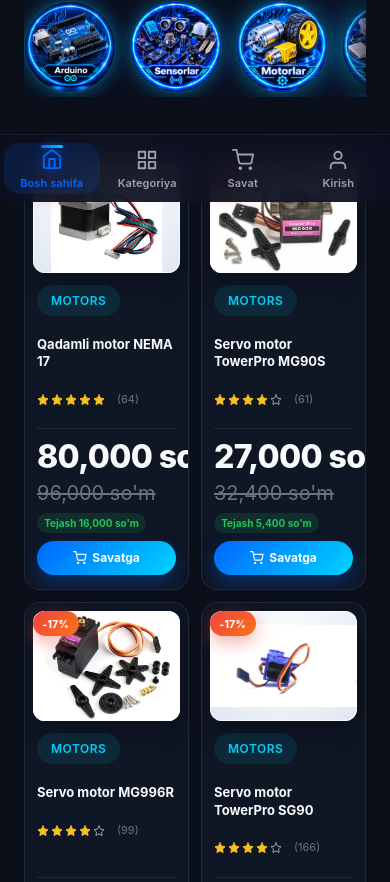
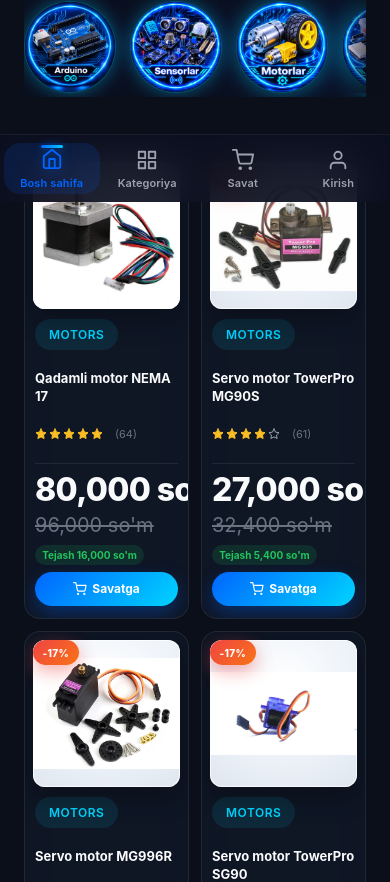
Before and after one commit to karimboyevnodirbek27-ux/robosale.shopp, a React (Vite) app in the folder frontend/: page / in a window 390 px wide. Shown: the part 642-1524 px from the top of the page. Built offline with nearby package versions, Linux system fonts and the light colour scheme; no server answers.

Commit message:
ui mobile: smaller fit price, square images, tighter grid gaps and paddings on 2-col cards

```diff
--- a/frontend/src/components/ProductCard.css
+++ b/frontend/src/components/ProductCard.css
@@ -330,7 +330,7 @@
     }
 
     .product-image {
-        aspect-ratio: 4 / 3;
+        aspect-ratio: 1 / 1;
         height: auto;
         margin: 0.5rem 0.5rem 0;
         padding: 0;
@@ -368,8 +368,8 @@
     }
 
     .product-info {
-        padding: 0.75rem 0.75rem 0.875rem;
-        gap: 0.4rem;
+        padding: 0.625rem 0.625rem 0.75rem;
+        gap: 0.35rem;
     }
 
     .product-category {
@@ -397,8 +397,8 @@
     }
 
     .product-price-row {
-        gap: 0.5rem;
-        padding-top: 0.625rem;
+        gap: 0.4rem;
+        padding-top: 0.5rem;
     }
 
     .product-price {
@@ -406,7 +406,7 @@
     }
 
     .current-price {
-        font-size: 1.05rem;
+        font-size: 0.875rem;
         letter-spacing: -0.02em;
         white-space: nowrap;
     }
@@ -438,7 +438,7 @@
     }
 
     .current-price {
-        font-size: 0.9375rem;
+        font-size: 0.8rem;
     }
 
     .product-name {
--- a/frontend/src/index.css
+++ b/frontend/src/index.css
@@ -451,6 +451,7 @@ h6 {
   .grid-3,
   .grid-2 {
     grid-template-columns: repeat(2, 1fr);
+    gap: var(--space-3);
   }
 }
 
--- a/frontend/src/pages/Products.css
+++ b/frontend/src/pages/Products.css
@@ -467,6 +467,7 @@
     .products-grid.grid-4,
     .products-grid.grid-3 {
         grid-template-columns: repeat(2, 1fr);
+        gap: 0.75rem;
     }
 }
 
```
